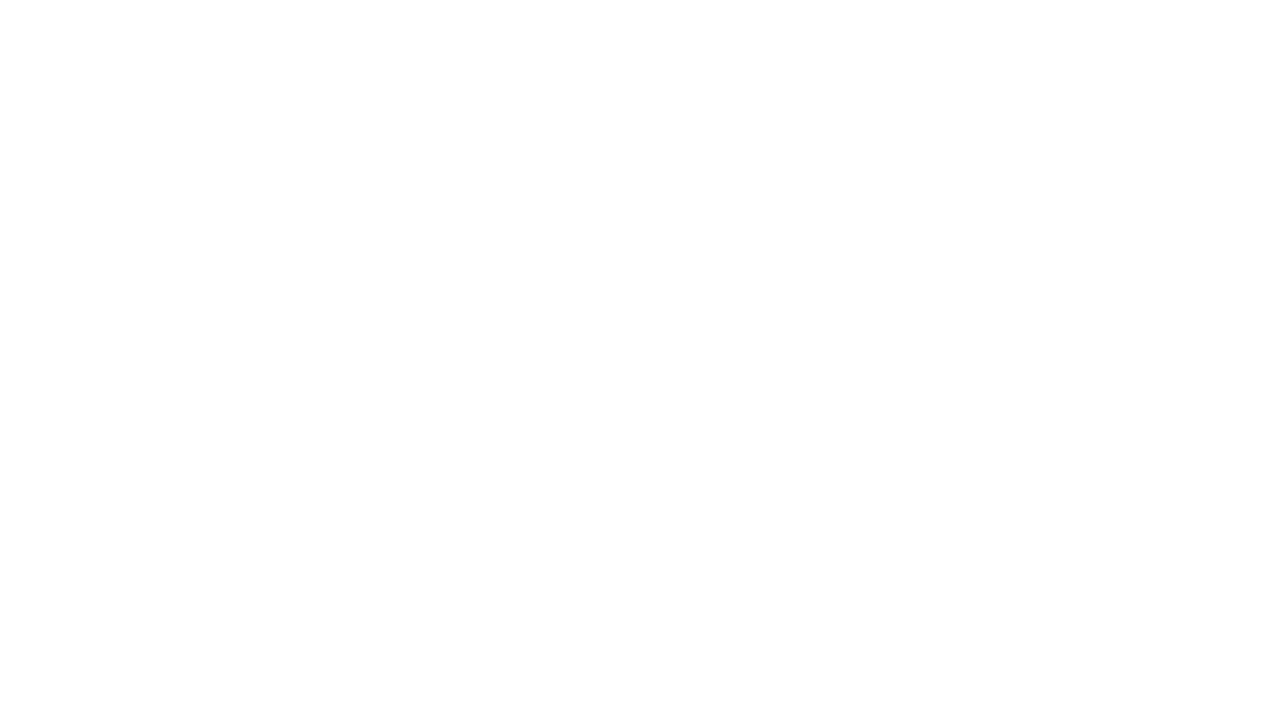
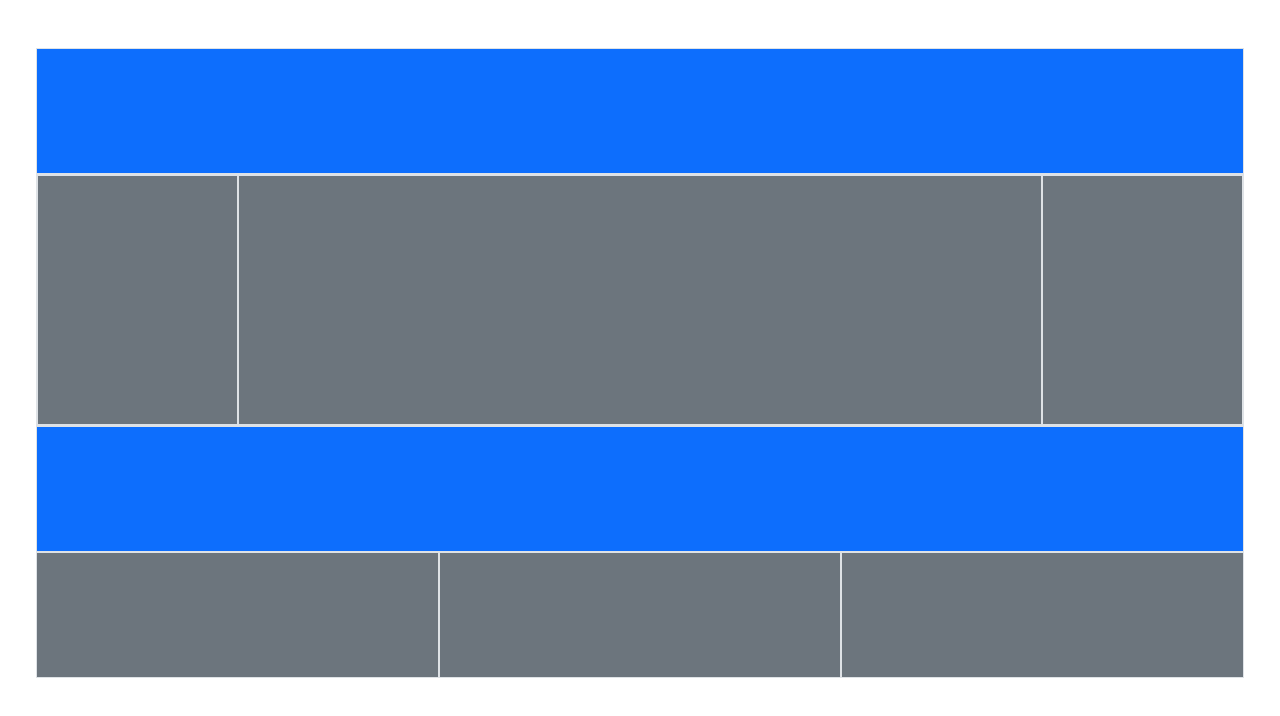
Before and after one commit to qwerty2106/test, a plain HTML site: page index.html in a window 1280 px wide. Drawn offline with nearby package versions, Linux system fonts and the light colour scheme.

Commit message:
grid has been added

```diff
--- a/index.html
+++ b/index.html
@@ -1,11 +1,34 @@
 <!DOCTYPE html>
-<html lang="en">
+<html lang="en" class="h-100">
+
 <head>
+    <link href="https://cdn.jsdelivr.net/npm/bootstrap@5.3.8/dist/css/bootstrap.min.css" rel="stylesheet"
+        integrity="sha384-sRIl4kxILFvY47J16cr9ZwB07vP4J8+LH7qKQnuqkuIAvNWLzeN8tE5YBujZqJLB" crossorigin="anonymous">
     <meta charset="UTF-8">
     <meta name="viewport" content="width=device-width, initial-scale=1.0">
     <title>Document</title>
 </head>
-<body>
 
+<body class="h-100">
+    <div class="container-fluid h-75 p-5">
+
+        <div class="row bg-primary h-25 border"></div>
+
+        <div class="row h-50 border">
+            <div class="col bg-secondary border"></div>
+            <div class="col-8 bg-secondary border"></div>
+            <div class="col bg-secondary border"></div>
+        </div>
+
+        <div class="row bg-primary h-25 border"></div>
+
+        <div class="row h-25">
+            <div class="col bg-secondary border"></div>
+            <div class="col bg-secondary border"></div>
+            <div class="col bg-secondary border"></div>
+        </div>
+
+    </div>
 </body>
+
 </html>
```
